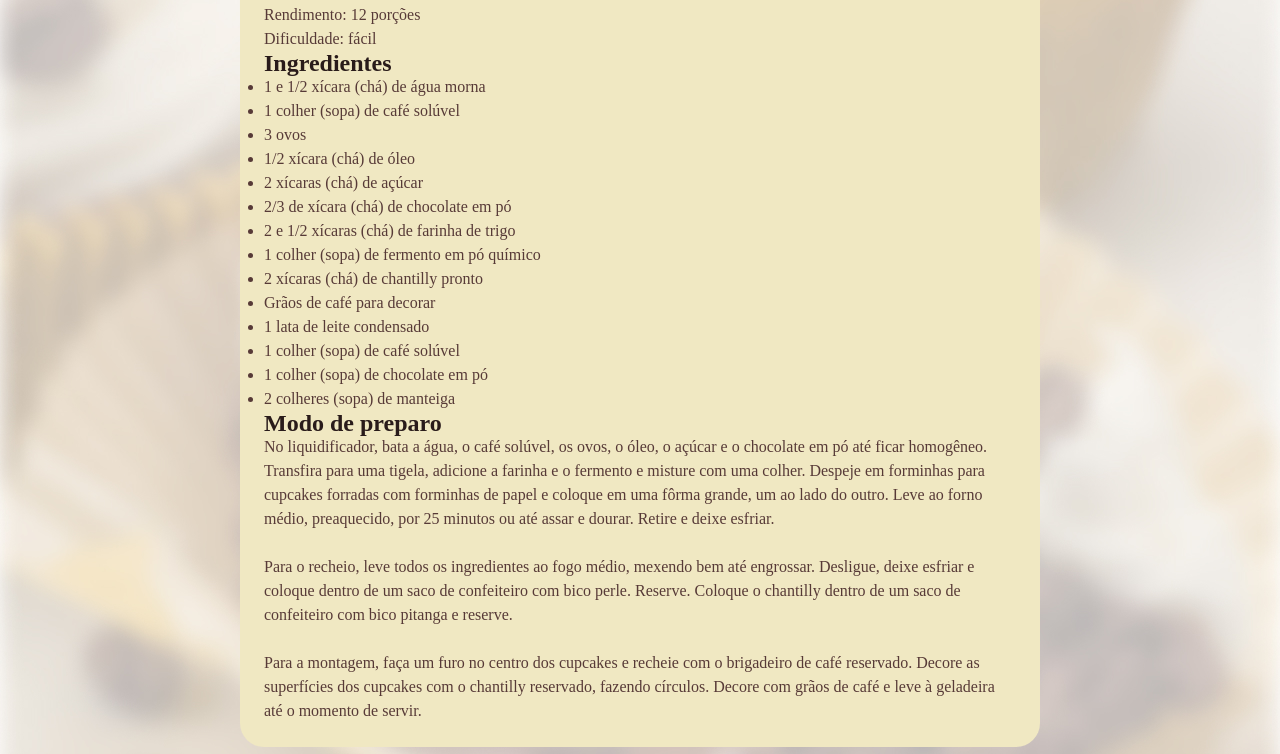
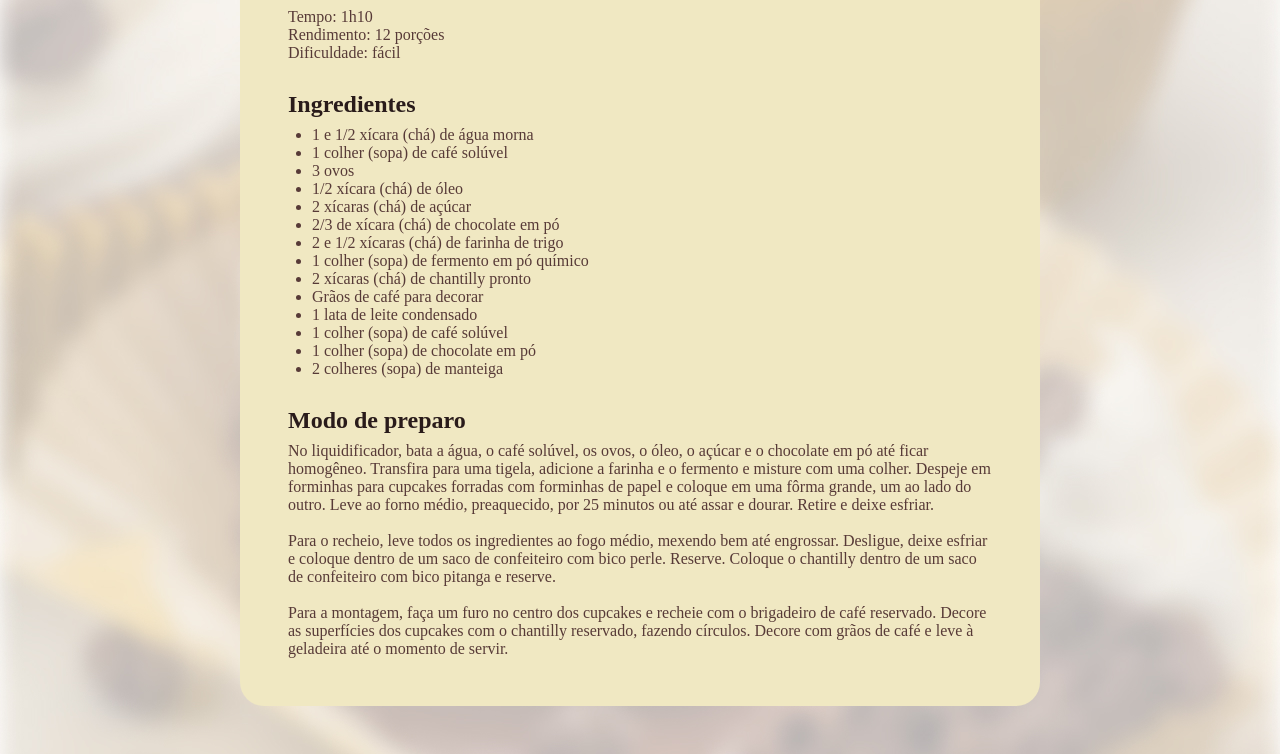
Before and after one commit to WigorCosta21/Pagina-Receitas, a plain HTML site: page index.html in a window 1280 px wide. Shown: the part 604-1358 px from the top of the page. Drawn offline with Linux system fonts and the light colour scheme; a web font is replaced by a local one.

Commit message:
feat: customizing spaces

```diff
--- a/styles.css
+++ b/styles.css
@@ -6,7 +6,6 @@
 
 :root {
     font-family: "Alice", serif;
-    line-height: 150%;
     color: #573A37;
 }
 
@@ -27,6 +26,18 @@ img {
     border-radius: 16px;
 }
 
+main {
+    padding: 1.5rem;
+}
+
+section+section {
+    margin-top: 1.5rem;
+}
+
+#about p+p {
+    margin-top: 0.75rem;
+}
+
 h1 {
     line-height: 140%;
     font-size: 2.5rem;
@@ -39,4 +50,10 @@ h2 {
 h1,
 h2 {
     color: #291B1A;
+    margin-bottom: 0.25rem;
+    line-height: 150%;
 }
+
+ul {
+    padding-left: 1.5rem;
+}
```
